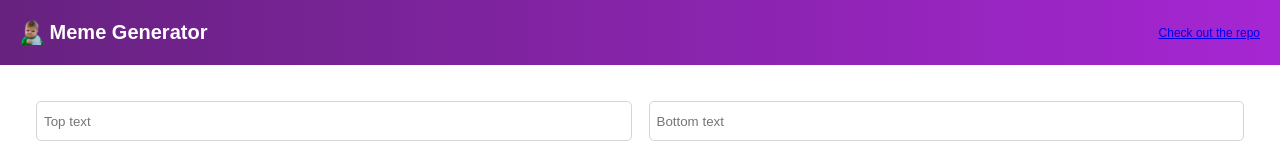
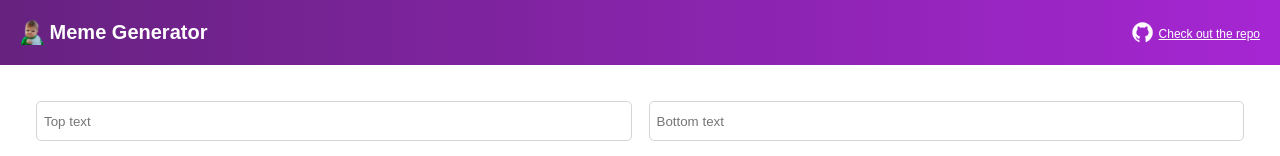
Before and after one commit to derrak/MemeGenerator, a React (Create React App) app: page / in a window 1280 px wide. Shown: the top 156 px of the page. Built offline with nearby package versions, Linux system fonts and the light colour scheme; no server answers.

Commit message:
add link to repo on site

```diff
--- a/src/components/Header/Header.css
+++ b/src/components/Header/Header.css
@@ -20,4 +20,11 @@
 .header--project {
   font-size: 0.75rem;
   font-weight: 500;
+  color: white;
 }
+
+.header--ghLogo {
+  height: 100%;
+  margin-right: 4px;
+  filter: invert(100%);
+}
--- a/src/components/Header/Header.js
+++ b/src/components/Header/Header.js
@@ -1,6 +1,7 @@
 import React from "react";
 import './Header.css';
 import logo_success from '../../assets/img/logo_success.png';
+import gh_logo from '../../assets/img/github-64.png'
 
 export default function Header() {
   return (
@@ -11,10 +12,18 @@
         alt=""
       />
       <h2 className="header--title">Meme Generator</h2>
-      <h4 className="header--project">
-        <a href="https://github.com/derrak/meme-generator">
+      <img
+        src={gh_logo}
+        className="header--ghLogo"
+        alt=""
+      />
+      <h4 >
+        <a href="https://github.com/derrak/meme-generator"
+          target="_blank"
+        className="header--project">
           Check out the repo
-        </a></h4>
+        </a>
+      </h4>
     </header>
   )
 }
```
Also changed, not shown: src/assets/img/github-64.png (added).
